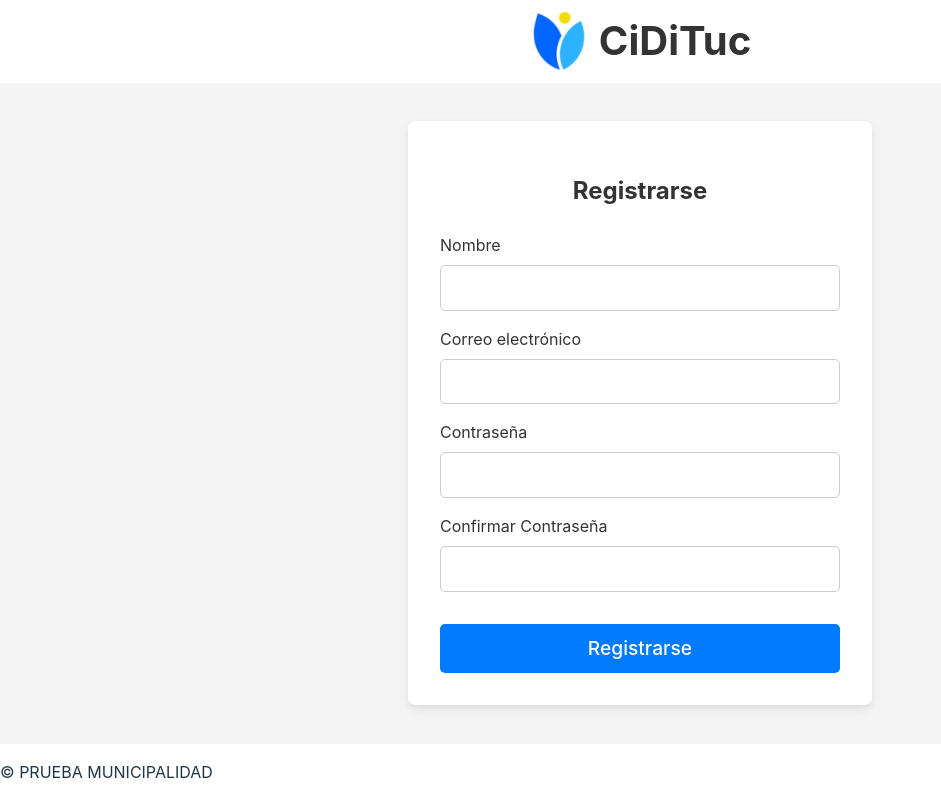
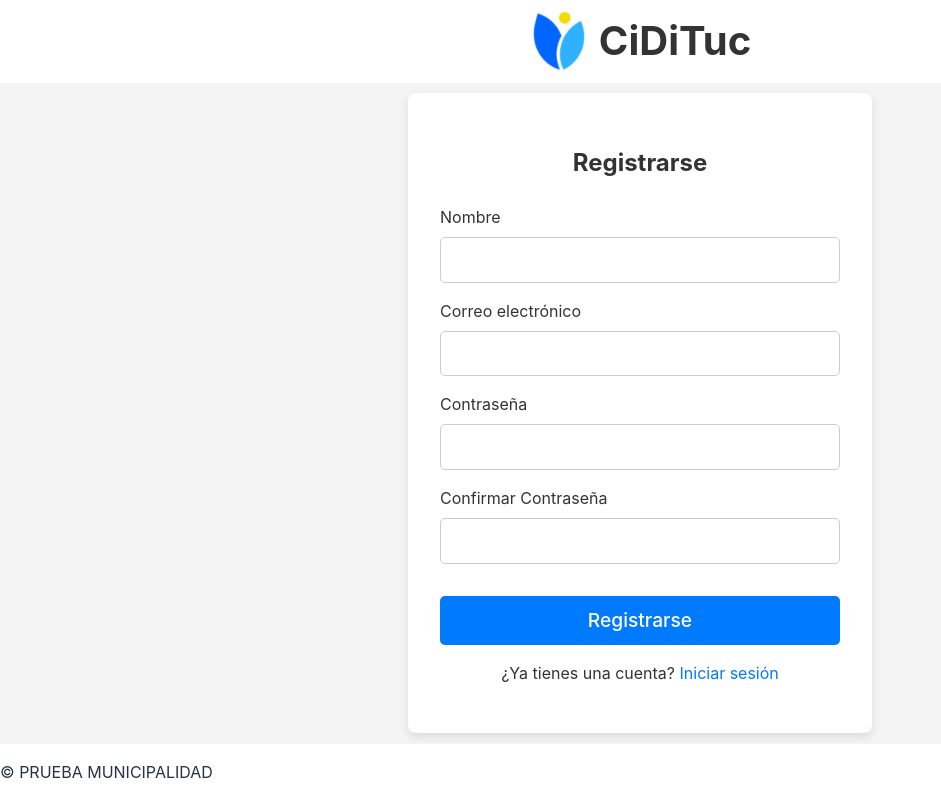
Before and after one commit to EnriqueMartinez26/CRUD-MUNICIPALIDAD, a React (Vite) app in the folder CRUD-ui/: page /registro in a window 1280 px wide. Shown: the whole page, without its empty margins (0-941 px from the left). Built offline with nearby package versions, Linux system fonts and the light colour scheme.

Commit message:
Update register.jsx

```diff
--- a/CRUD-ui/src/pages/register.jsx
+++ b/CRUD-ui/src/pages/register.jsx
@@ -1,5 +1,5 @@
 import { useState } from "react";
-
+import { Link } from "react-router-dom";
 const Register = () => {
   const [name, setName] = useState('');
   const [email, setEmail] = useState('');
@@ -83,6 +83,15 @@ const Register = () => {
         </div>
 
         <button type="submit" style={styles.button}>Registrarse</button>
+
+        {}
+        <p style={styles.loginText}>
+          ¿Ya tienes una cuenta?{" "}
+          <Link to="/iniciarsesion" style={styles.loginLink}>
+            Iniciar sesión
+          </Link>
+        </p>
+
       </form>
     </div>
   );
@@ -139,6 +148,16 @@ const styles = {
     marginTop: '1rem',
     boxSizing: 'border-box',
   },
+  loginText: {
+    marginTop: '1rem',
+    textAlign: 'center',
+    fontSize: '1em',
+    color: '#333',
+  },
+  loginLink: {
+    color: '#007bff',
+    textDecoration: 'none',
+  },
   error: {
     color: 'red',
     fontSize: '1em',
@@ -151,5 +170,4 @@ const styles = {
   },
 };
 
-
 export default Register;
```
